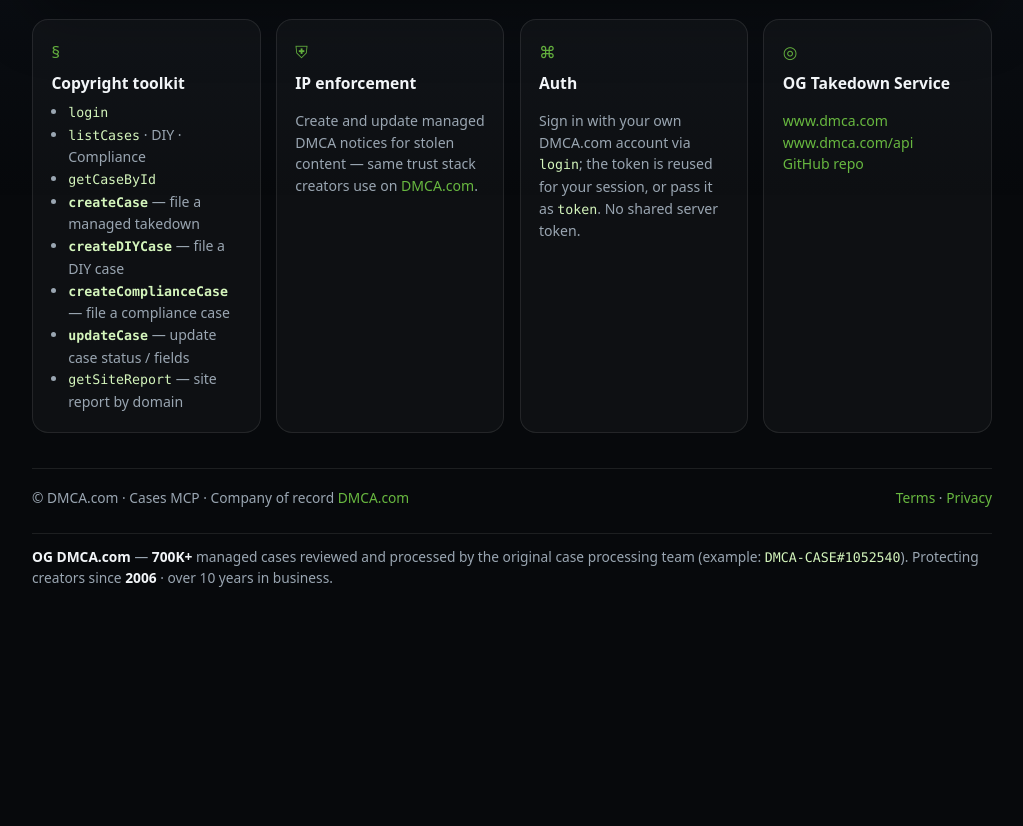
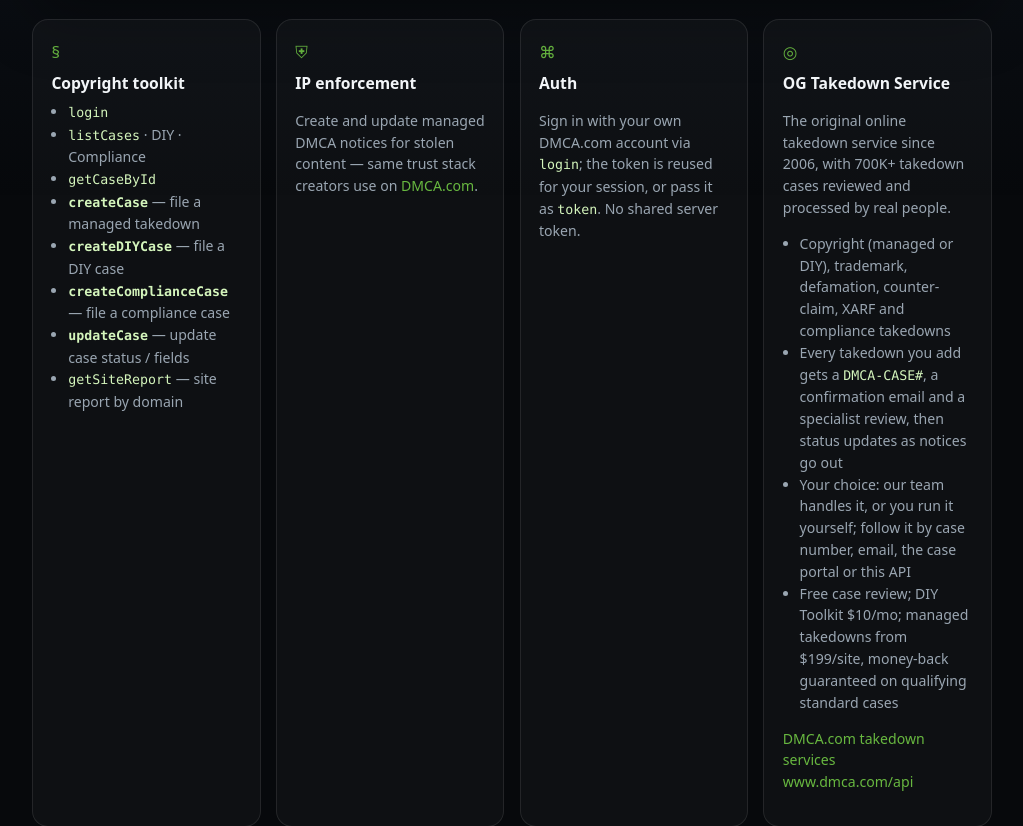
Before and after one commit to NetroDev/dmca-cases-public-mcp, a plain HTML site: page azure/DmcaCasesMcp.Functions/wwwroot/index.html in a window 1280 px wide. Shown: the part 605-1431 px from the top of the page, without its empty margins (128-1151 px from the left). Before the commit the page ends 1250 px from the top, so only its background shows below. Drawn offline with Linux system fonts and the light colour scheme.

Commit message:
Landing page: OG Takedown Service card content and links

```diff
--- a/azure/DmcaCasesMcp.Functions/wwwroot/index.html
+++ b/azure/DmcaCasesMcp.Functions/wwwroot/index.html
@@ -389,10 +389,16 @@
           <article class="card">
             <div class="icon" aria-hidden="true">◎</div>
             <h2>OG Takedown Service</h2>
+            <p>The original online takedown service since 2006, with 700K+ takedown cases reviewed and processed by real people.</p>
+            <ul>
+              <li>Copyright (managed or DIY), trademark, defamation, counter-claim, XARF and compliance takedowns</li>
+              <li>Every takedown you add gets a <code>DMCA-CASE#</code>, a confirmation email and a specialist review, then status updates as notices go out</li>
+              <li>Your choice: our team handles it, or you run it yourself; follow it by case number, email, the case portal or this API</li>
+              <li>Free case review; DIY Toolkit $10/mo; managed takedowns from $199/site, money-back guaranteed on qualifying standard cases</li>
+            </ul>
             <p>
-              <a href="https://www.dmca.com/">www.dmca.com</a><br />
-              <a href="https://www.dmca.com/api/">www.dmca.com/api</a><br />
-              <a href="https://github.com/NetroDev/dmca-cases-public-mcp">GitHub repo</a>
+              <a href="https://www.dmca.com/Takedowns.aspx">DMCA.com takedown services</a><br />
+              <a href="https://www.dmca.com/api/">www.dmca.com/api</a>
             </p>
           </article>
         </section>
```
